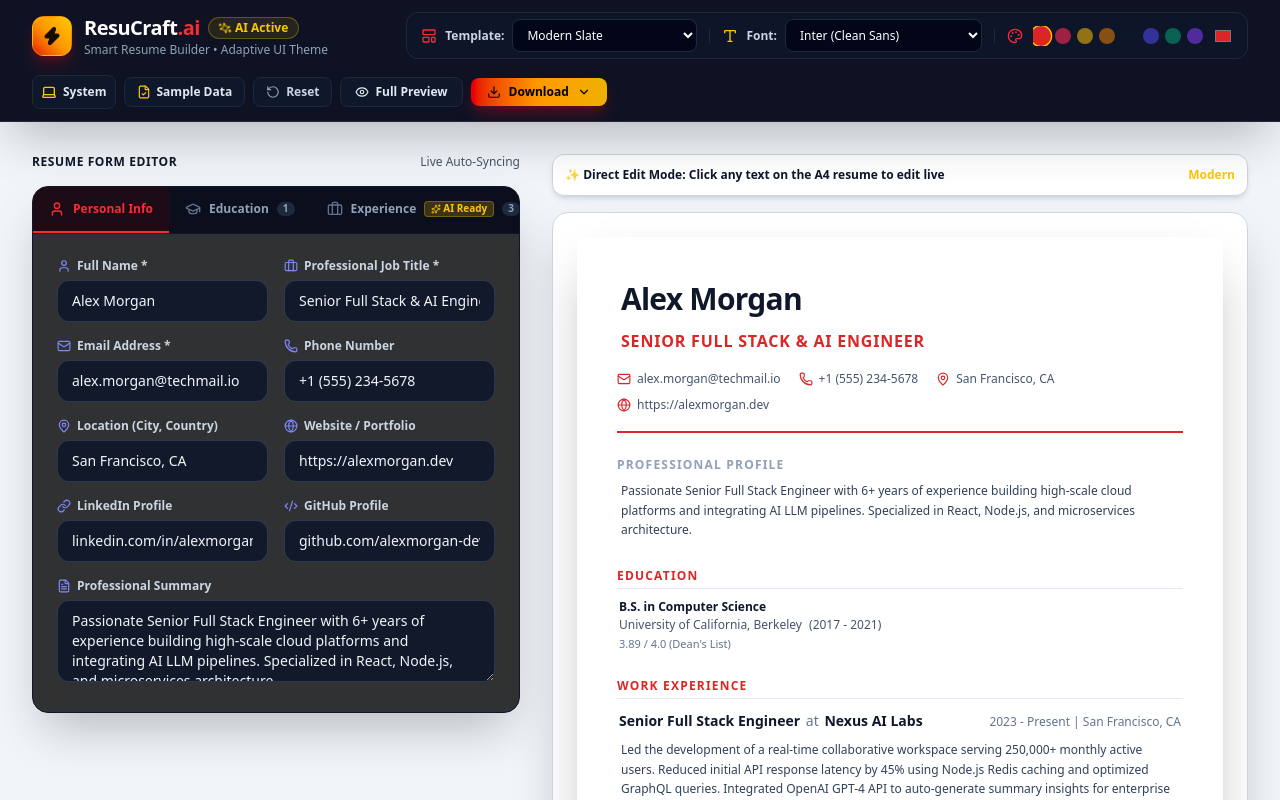
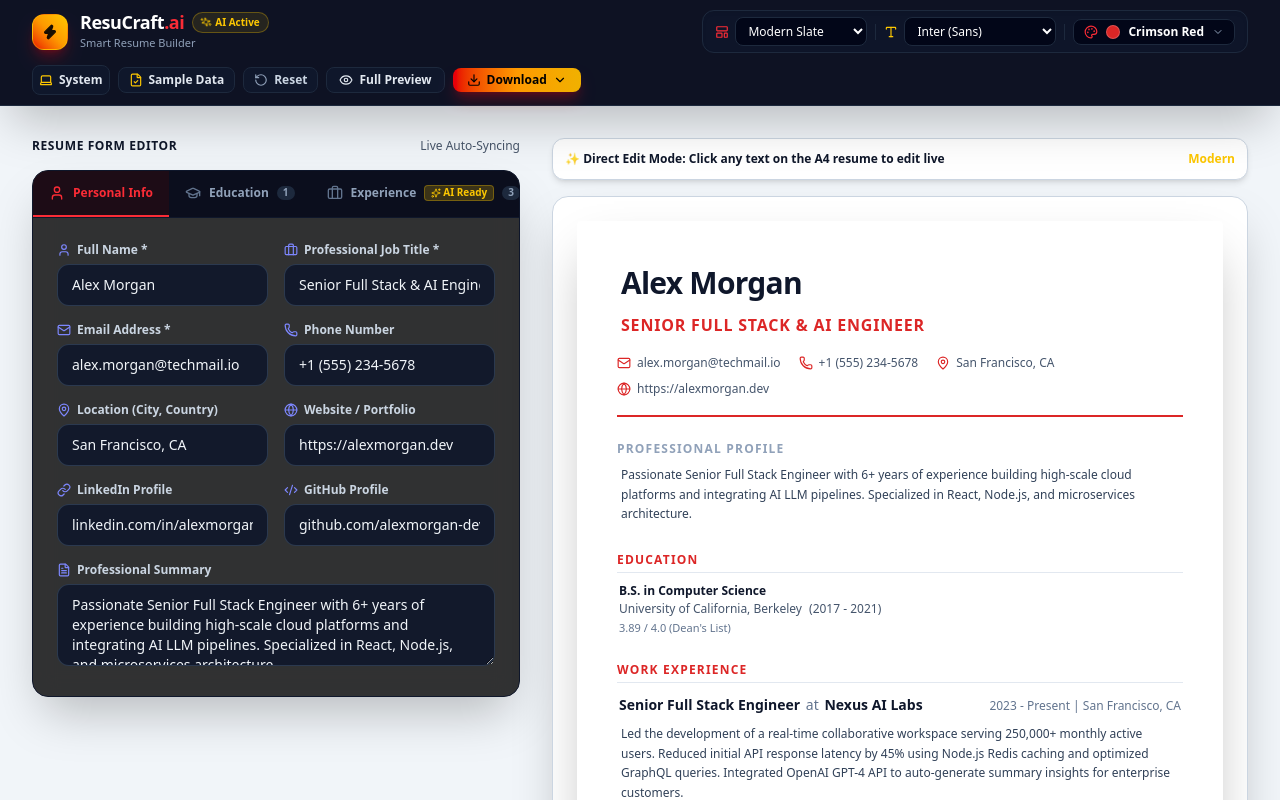
Before and after one commit to rtrashid3120/rdsumebuilder.ai, a React (Vite) app: page / in a window 1280 px wide. Shown: the top 800 px of the page. Built offline with nearby package versions, Linux system fonts and the light colour scheme.

Commit message:
Checkpoint 6: Replaced horizontal color swatches with compact executive color picker dropdown

```diff
--- a/src/components/Header.jsx
+++ b/src/components/Header.jsx
@@ -1,5 +1,5 @@
 import React, { useState, useEffect, useRef } from 'react';
-import { Sparkles, Download, Eye, RotateCcw, FileCheck, LayoutTemplate, Palette, Type, ChevronDown, FileText, FileCode, Database, FileSpreadsheet, Zap, Sun, Moon, Laptop } from 'lucide-react';
+import { Sparkles, Download, Eye, RotateCcw, FileCheck, LayoutTemplate, Palette, Type, ChevronDown, FileText, FileCode, Database, FileSpreadsheet, Zap, Sun, Moon, Laptop, Check, Pipette } from 'lucide-react';
 import { exportAsPlainText, exportAsJSON, exportAsHTML, exportAsDocx } from '../utils/exportHelpers';
 
 export default function Header({
@@ -21,8 +21,11 @@ export default function Header({
 }) {
   const [showExportMenu, setShowExportMenu] = useState(false);
   const [showThemeMenu, setShowThemeMenu] = useState(false);
+  const [showColorMenu, setShowColorMenu] = useState(false);
+
   const menuRef = useRef(null);
   const themeMenuRef = useRef(null);
+  const colorMenuRef = useRef(null);
 
   useEffect(() => {
     const handleClickOutside = (event) => {
@@ -31,6 +34,9 @@ export default function Header({
       }
       if (themeMenuRef.current && !themeMenuRef.current.contains(event.target)) {
         setShowThemeMenu(false);
+      }
+      if (colorMenuRef.current && !colorMenuRef.current.contains(event.target)) {
+        setShowColorMenu(false);
       }
     };
     document.addEventListener('mousedown', handleClickOutside);
@@ -48,10 +54,15 @@ export default function Header({
     { name: 'Deep Violet', value: '#7c3aed' },
   ];
 
+  const currentColorObj = colors.find(c => c.value.toLowerCase() === accentColor.toLowerCase()) || {
+    name: 'Custom Color',
+    value: accentColor
+  };
+
   const fonts = [
-    { id: 'sans', label: 'Inter (Clean Sans)' },
-    { id: 'serif', label: 'Merriweather (Classic Serif)' },
-    { id: 'display', label: 'Outfit (Modern Display)' },
+    { id: 'sans', label: 'Inter (Sans)' },
+    { id: 'serif', label: 'Merriweather (Serif)' },
+    { id: 'display', label: 'Outfit (Display)' },
   ];
 
   const themeIcons = {
@@ -63,59 +74,57 @@ export default function Header({
   const ThemeIcon = themeIcons[themeMode] || Laptop;
 
   return (
-    <header className="no-print sticky top-0 z-40 bg-slate-950/95 dark:bg-black/95 backdrop-blur-md border-b border-slate-800 text-white px-4 lg:px-8 py-3 shadow-2xl transition-all">
-      <div className="max-w-7xl mx-auto flex flex-wrap items-center justify-between gap-4">
+    <header className="no-print sticky top-0 z-40 bg-slate-950/95 dark:bg-black/95 backdrop-blur-md border-b border-slate-800 text-white px-4 lg:px-8 py-2.5 shadow-2xl transition-all">
+      <div className="max-w-7xl mx-auto flex flex-wrap items-center justify-between gap-3">
 
         {/* Brand Logo & Title */}
         <div className="flex items-center gap-3">
-          <div className="w-10 h-10 rounded-xl bg-gradient-to-tr from-red-600 via-amber-500 to-yellow-400 flex items-center justify-center shadow-lg shadow-red-600/30 border border-yellow-400/40">
-            <Zap className="w-5 h-5 text-black fill-black animate-pulse" />
+          <div className="w-9 h-9 rounded-xl bg-gradient-to-tr from-red-600 via-amber-500 to-yellow-400 flex items-center justify-center shadow-lg shadow-red-600/30 border border-yellow-400/40 shrink-0">
+            <Zap className="w-4 h-4 text-black fill-black animate-pulse" />
           </div>
           <div>
             <div className="flex items-center gap-2">
-              <h1 className="text-xl font-black tracking-tight text-white">
+              <h1 className="text-lg font-black tracking-tight text-white leading-none">
                 ResuCraft<span className="text-red-500">.ai</span>
               </h1>
-              <span className="inline-flex items-center gap-1 px-2.5 py-0.5 rounded-full text-xs font-black bg-yellow-400/10 text-yellow-400 border border-yellow-400/30 shadow-xs">
-                <Sparkles className="w-3 h-3 text-yellow-400 animate-spin-slow" />
+              <span className="inline-flex items-center gap-1 px-2 py-0.5 rounded-full text-[10px] font-black bg-yellow-400/10 text-yellow-400 border border-yellow-400/30">
+                <Sparkles className="w-2.5 h-2.5 text-yellow-400 animate-spin-slow" />
                 AI Active
               </span>
             </div>
-            <p className="text-xs text-slate-400 hidden sm:block">Smart Resume Builder • Adaptive UI Theme</p>
+            <p className="text-[11px] text-slate-400 hidden sm:block mt-0.5">Smart Resume Builder</p>
           </div>
         </div>
 
-        {/* Customization Toolbar */}
-        <div className="flex flex-wrap items-center gap-3 bg-slate-900/90 px-3.5 py-1.5 rounded-xl border border-slate-800 shadow-inner">
+        {/* Compact, Neat Customization Toolbar */}
+        <div className="flex items-center gap-2 bg-slate-900/90 px-3 py-1.5 rounded-xl border border-slate-800 shadow-inner">
 
-          {/* Template Selector */}
-          <div className="flex items-center gap-2 text-xs font-semibold text-slate-300">
-            <LayoutTemplate className="w-4 h-4 text-red-500" />
-            <span className="hidden sm:inline">Template:</span>
+          {/* Template Selector Dropdown */}
+          <div className="flex items-center gap-1.5 text-xs font-semibold text-slate-300">
+            <LayoutTemplate className="w-3.5 h-3.5 text-red-500 shrink-0" />
             <select
               value={activeTemplate}
               onChange={(e) => setActiveTemplate(e.target.value)}
-              className="bg-slate-950 border border-slate-800 rounded-lg text-xs px-2.5 py-1.5 text-white font-medium focus:outline-none focus:border-red-500 cursor-pointer"
+              className="bg-slate-950 border border-slate-800 rounded-lg text-xs px-2 py-1 text-white font-medium focus:outline-none focus:border-red-500 cursor-pointer max-w-[130px] sm:max-w-none"
             >
               <option value="modern">Modern Slate</option>
               <option value="executive">Executive Classic</option>
               <option value="minimal">Tech Minimalist</option>
-              <option value="creative">Creative Split (Two-Tone)</option>
-              <option value="compact">Compact Single-Page ATS</option>
-              <option value="elegant">Elegant Luxe Serif</option>
+              <option value="creative">Creative Split</option>
+              <option value="compact">Compact ATS</option>
+              <option value="elegant">Luxe Serif</option>
             </select>
           </div>
 
-          <div className="h-4 w-px bg-slate-800 hidden sm:block" />
+          <div className="h-4 w-px bg-slate-800" />
 
-          {/* Font Selector */}
-          <div className="hidden md:flex items-center gap-2 text-xs font-semibold text-slate-300">
-            <Type className="w-4 h-4 text-yellow-400" />
-            <span>Font:</span>
+          {/* Font Selector Dropdown */}
+          <div className="hidden sm:flex items-center gap-1.5 text-xs font-semibold text-slate-300">
+            <Type className="w-3.5 h-3.5 text-yellow-400 shrink-0" />
             <select
               value={activeFont}
               onChange={(e) => setActiveFont(e.target.value)}
-              className="bg-slate-950 border border-slate-800 rounded-lg text-xs px-2.5 py-1.5 text-white font-medium focus:outline-none focus:border-yellow-400 cursor-pointer"
+              className="bg-slate-950 border border-slate-800 rounded-lg text-xs px-2 py-1 text-white font-medium focus:outline-none focus:border-yellow-400 cursor-pointer"
             >
               {fonts.map(f => (
                 <option key={f.id} value={f.id}>{f.label}</option>
@@ -123,51 +132,95 @@ export default function Header({
             </select>
           </div>
 
-          <div className="h-4 w-px bg-slate-800 hidden md:block" />
+          <div className="h-4 w-px bg-slate-800 hidden sm:block" />
 
-          {/* Color Palette Dots */}
-          <div className="flex items-center gap-1.5">
-            <Palette className="w-4 h-4 text-red-500 mr-1 hidden sm:block" />
-            <div className="flex items-center gap-1.5 overflow-x-auto max-w-[180px] sm:max-w-none no-scrollbar py-0.5">
-              {colors.map((c) => (
+          {/* NEW: Compact Accent Color Dropdown Menu */}
+          <div className="relative" ref={colorMenuRef}>
+            <button
+              onClick={() => setShowColorMenu(!showColorMenu)}
+              className="flex items-center gap-2 px-2.5 py-1 rounded-lg bg-slate-950 hover:bg-slate-800 text-xs font-semibold text-white border border-slate-800 transition-all cursor-pointer"
+              title="Accent Color Selection"
+            >
+              <Palette className="w-3.5 h-3.5 text-red-500 shrink-0" />
+              <div
+                className="w-3.5 h-3.5 rounded-full border border-white/20 shadow-xs shrink-0"
+                style={{ backgroundColor: accentColor }}
+              />
+              <span className="hidden md:inline truncate max-w-[90px]">{currentColorObj.name}</span>
+              <ChevronDown className={`w-3 h-3 text-slate-400 transition-transform ${showColorMenu ? 'rotate-180' : ''}`} />
+            </button>
+
+            {/* Compact Color Picker Dropdown Panel */}
+            {showColorMenu && (
+              <div className="absolute right-0 mt-2 w-52 bg-slate-900 border border-slate-800 rounded-xl shadow-2xl p-2 z-50 animate-fade-in space-y-2 text-white">
+                <div className="px-2 py-1 text-[10px] font-extrabold uppercase tracking-wider text-amber-400 border-b border-slate-800 flex items-center justify-between">
+                  <span>Select Color Accent</span>
+                  <span className="text-[9px] text-slate-400 font-mono">{accentColor}</span>
+                </div>
+
+                <div className="grid grid-cols-2 gap-1.5">
+                  {colors.map((c) => {
+                    const isSelected = accentColor.toLowerCase() === c.value.toLowerCase();
+                    return (
                       <button
                         key={c.name}
-                  title={c.name}
-                  onClick={() => setAccentColor(c.value)}
+                        onClick={() => {
+                          setAccentColor(c.value);
+                          setShowColorMenu(false);
+                        }}
+                        className={`flex items-center gap-2 p-1.5 rounded-lg border text-left text-xs transition-all cursor-pointer ${
+                          isSelected
+                            ? 'bg-red-950/40 border-red-500 text-yellow-400 font-bold'
+                            : 'bg-slate-950 border-slate-800 text-slate-300 hover:bg-slate-800'
+                        }`}
+                      >
+                        <span
+                          className="w-3.5 h-3.5 rounded-full border border-white/20 shrink-0"
                           style={{ backgroundColor: c.value }}
-                  className={`w-4 h-4 rounded-full transition-all cursor-pointer ${
-                    accentColor === c.value
-                      ? 'scale-125 opacity-100 shadow-md ring-1 ring-yellow-400'
-                      : 'opacity-60 hover:opacity-100 hover:scale-110'
-                  }`}
                         />
-              ))}
+                        <span className="truncate text-[11px]">{c.name}</span>
+                        {isSelected && <Check className="w-3 h-3 text-yellow-400 ml-auto shrink-0" />}
+                      </button>
+                    );
+                  })}
                 </div>
 
-            {/* Custom Hex Color Picker */}
-            <div className="relative flex items-center ml-1">
+                {/* Custom Hex Color Input Row */}
+                <div className="pt-2 border-t border-slate-800 flex items-center justify-between px-1">
+                  <span className="text-[11px] text-slate-400 flex items-center gap-1 font-medium">
+                    <Pipette className="w-3 h-3 text-red-400" /> Custom Hex:
+                  </span>
+                  <div className="flex items-center gap-1.5">
                     <input
                       type="color"
                       value={accentColor}
                       onChange={(e) => setAccentColor(e.target.value)}
-                title="Custom Hex Color Picker"
-                className="w-5 h-5 rounded-full border-0 p-0 cursor-pointer bg-transparent"
+                      className="w-6 h-6 rounded-md border-0 p-0 cursor-pointer bg-transparent"
+                    />
+                    <input
+                      type="text"
+                      value={accentColor}
+                      onChange={(e) => setAccentColor(e.target.value)}
+                      className="w-16 bg-slate-950 border border-slate-800 rounded px-1.5 py-0.5 text-[11px] text-white font-mono text-center focus:outline-none focus:border-red-500"
                     />
                   </div>
                 </div>
               </div>
+            )}
+          </div>
+        </div>
 
-        {/* Action Buttons & Theme Mode Switcher */}
+        {/* Action Buttons & Theme Switcher */}
         <div className="flex items-center gap-2 relative">
 
-          {/* Dynamic Light / Dark / System Theme Mode Dropdown */}
+          {/* Dynamic Theme Mode Switcher */}
           <div className="relative" ref={themeMenuRef}>
             <button
               onClick={() => setShowThemeMenu(!showThemeMenu)}
-              className="p-2 rounded-lg bg-slate-900 hover:bg-slate-800 text-slate-200 border border-slate-800 transition-colors cursor-pointer flex items-center gap-1.5 text-xs font-semibold"
+              className="p-1.5 rounded-lg bg-slate-900 hover:bg-slate-800 text-slate-200 border border-slate-800 transition-colors cursor-pointer flex items-center gap-1.5 text-xs font-semibold"
               title="Theme Mode: Light / Dark / System Adaptive"
             >
-              <ThemeIcon className="w-4 h-4 text-yellow-400" />
+              <ThemeIcon className="w-3.5 h-3.5 text-yellow-400" />
               <span className="hidden lg:inline capitalize">{themeMode}</span>
             </button>
 
@@ -217,7 +270,7 @@ export default function Header({
 
           <button
             onClick={onLoadSample}
-            className="flex items-center gap-1.5 px-3 py-1.5 rounded-lg bg-slate-900 hover:bg-slate-800 text-xs font-semibold text-slate-200 border border-slate-800 transition-colors cursor-pointer"
+            className="flex items-center gap-1.5 px-2.5 py-1 rounded-lg bg-slate-900 hover:bg-slate-800 text-xs font-semibold text-slate-200 border border-slate-800 transition-colors cursor-pointer"
             title="Populate with sample data"
           >
             <FileCheck className="w-3.5 h-3.5 text-yellow-400" />
@@ -226,7 +279,7 @@ export default function Header({
 
           <button
             onClick={onClear}
-            className="flex items-center gap-1.5 px-3 py-1.5 rounded-lg bg-slate-900 hover:bg-slate-800 text-xs font-semibold text-slate-300 border border-slate-800 transition-colors cursor-pointer"
+            className="flex items-center gap-1.5 px-2.5 py-1 rounded-lg bg-slate-900 hover:bg-slate-800 text-xs font-semibold text-slate-300 border border-slate-800 transition-colors cursor-pointer"
             title="Reset form"
           >
             <RotateCcw className="w-3.5 h-3.5 text-slate-400" />
@@ -235,7 +288,7 @@ export default function Header({
 
           <button
             onClick={() => setIsPreviewMode(!isPreviewMode)}
-            className={`flex items-center gap-1.5 px-3.5 py-1.5 rounded-lg text-xs font-bold transition-all cursor-pointer ${
+            className={`flex items-center gap-1.5 px-3 py-1 rounded-lg text-xs font-bold transition-all cursor-pointer ${
               isPreviewMode
                 ? 'bg-red-600 text-white shadow-lg shadow-red-600/30'
                 : 'bg-slate-900 hover:bg-slate-800 text-slate-200 border border-slate-800'
@@ -250,7 +303,7 @@ export default function Header({
             <button
               onClick={() => setShowExportMenu(!showExportMenu)}
               disabled={isExporting}
-              className="flex items-center gap-2 px-4 py-1.5 rounded-lg bg-gradient-to-r from-red-600 via-amber-500 to-yellow-500 hover:from-red-500 hover:to-yellow-400 text-xs font-extrabold text-black shadow-lg shadow-red-600/30 transition-all hover:scale-[1.02] active:scale-[0.98] disabled:opacity-50 cursor-pointer"
+              className="flex items-center gap-1.5 px-3.5 py-1 rounded-lg bg-gradient-to-r from-red-600 via-amber-500 to-yellow-500 hover:from-red-500 hover:to-yellow-400 text-xs font-extrabold text-black shadow-lg shadow-red-600/30 transition-all hover:scale-[1.02] active:scale-[0.98] disabled:opacity-50 cursor-pointer"
             >
               <Download className="w-3.5 h-3.5 text-black" />
               <span>Download</span>
```
Lines whose indentation alone changed are shown as unchanged.
